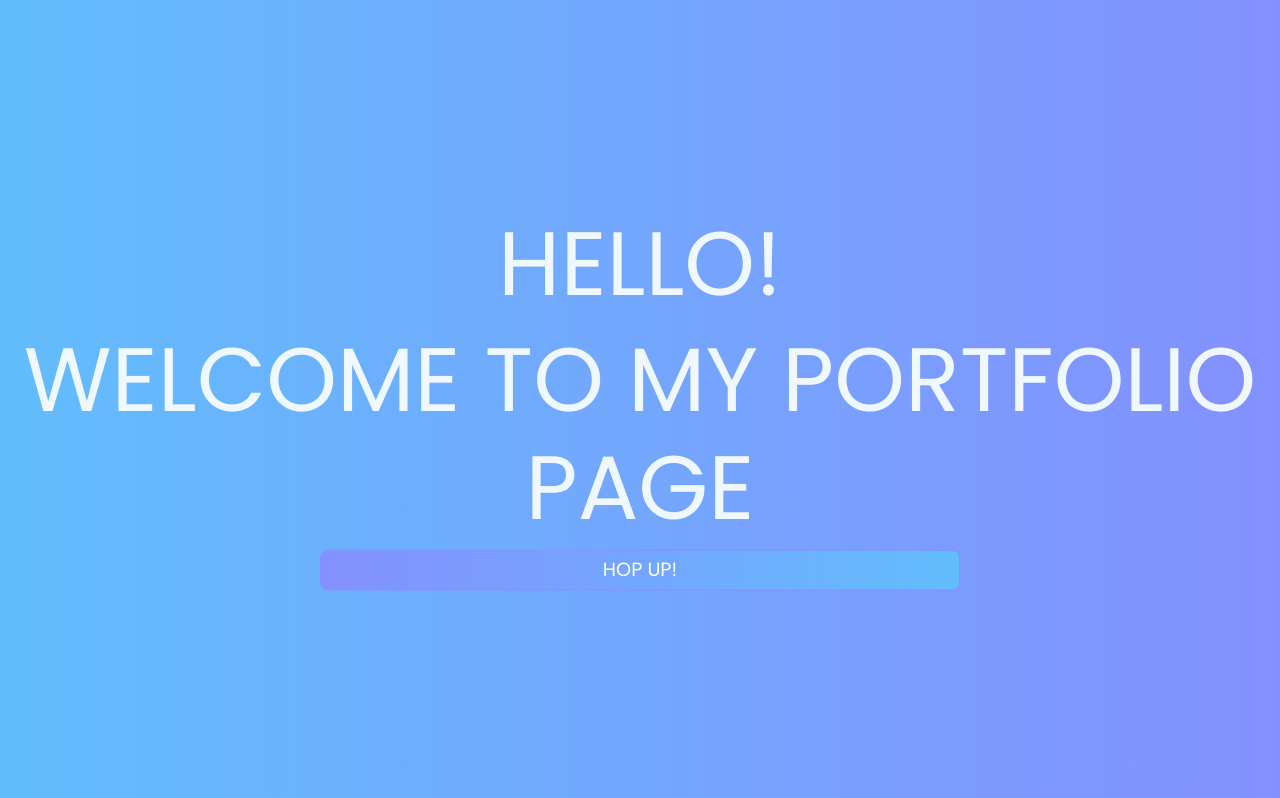
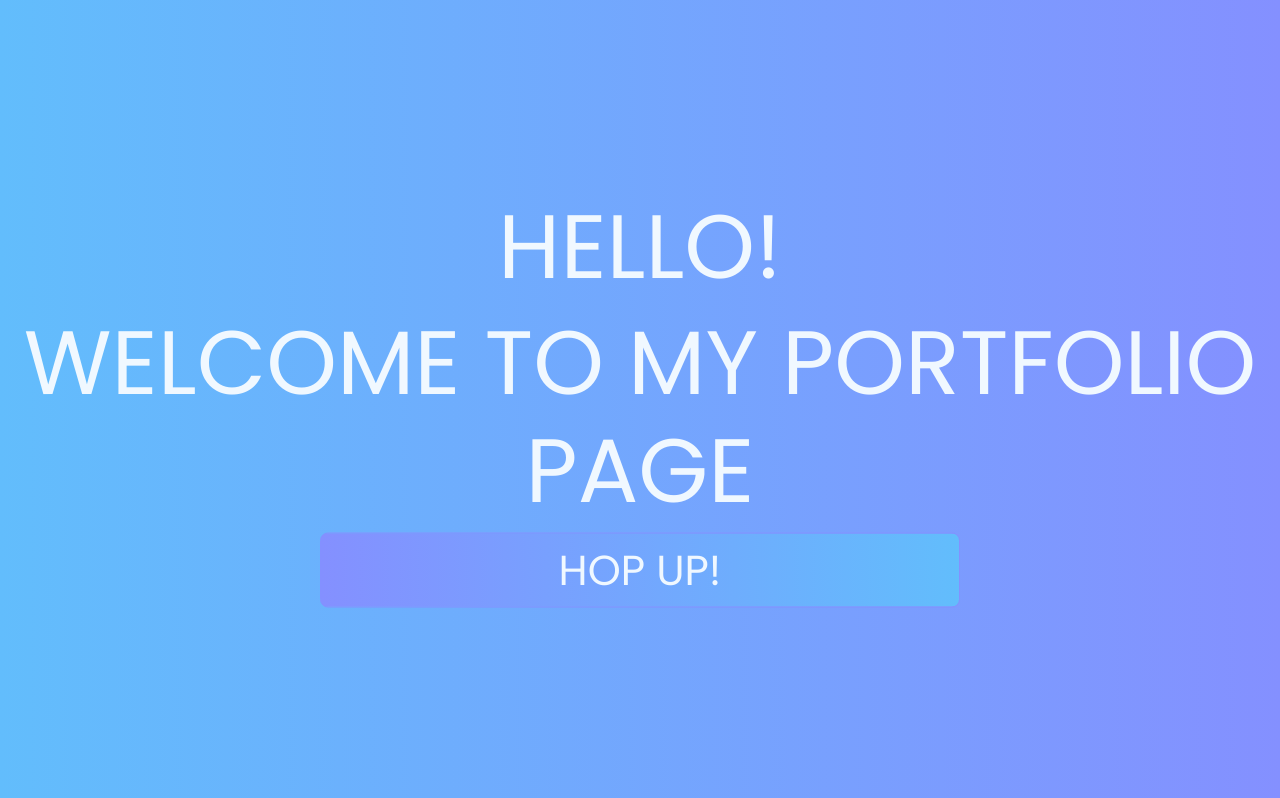
Before and after one commit to BokiThe/myPortfolio, a React (Create React App) app: page / in a window 1280 px wide. Shown: the top 798 px of the page. Built offline with nearby package versions, Linux system fonts and the light colour scheme; the HTML template or start-up script is replaced by a standard one.

Commit message:
hero page added useEffect

```diff
--- a/src/screens/HeroPage/hero.css
+++ b/src/screens/HeroPage/hero.css
@@ -21,12 +21,12 @@
 .heroText{
     font-size: 90px;
 }
-.heroText, .heroBtn{
-    animation: fadeIn linear 3s !important;
-    -webkit-animation: fadeIn linear 3s;
-    -moz-animation: fadeIn linear 3s;
-    -o-animation: fadeIn linear 3s;
-    -ms-animation: fadeIn linear 3s;
+.heroText, .heroBtn {
+    animation: fadeIn linear 2s !important;
+    -webkit-animation: fadeIn linear 2s;
+    -moz-animation: fadeIn linear 2s;
+    -o-animation: fadeIn linear 2s;
+    -ms-animation: fadeIn linear 2s;
     color: aliceblue !important;
 }
 .heroBtn{
--- a/src/screens/HeroPage/hero.js
+++ b/src/screens/HeroPage/hero.js
@@ -1,20 +1,22 @@
 import "./hero.css";
+import { react, useEffect } from "react";
 
 const HeroPage = () => {
   const fadeOut = () => {
     const dis = document.getElementById("disapear");
     dis.style.opacity = "0";
-    dis.style.transition = "all 2s";
+    dis.style.transition = "ease 1s";
     window.setTimeout(function removethis() {
       dis.style.display = "none";
     }, 2000);
   };
+  useEffect(() => {}, []);
   return (
     <div className="heroContainer" id="disapear">
       <div className="heroSection">
         <h1 className="heroText">HELLO!</h1>
         <h1 className="heroText">WELCOME TO MY PORTFOLIO PAGE</h1>
-        <button className="btnExplore " onClick={fadeOut}>
+        <button className="btnExplore heroBtn" onClick={fadeOut}>
           HOP UP!
         </button>
       </div>
```
